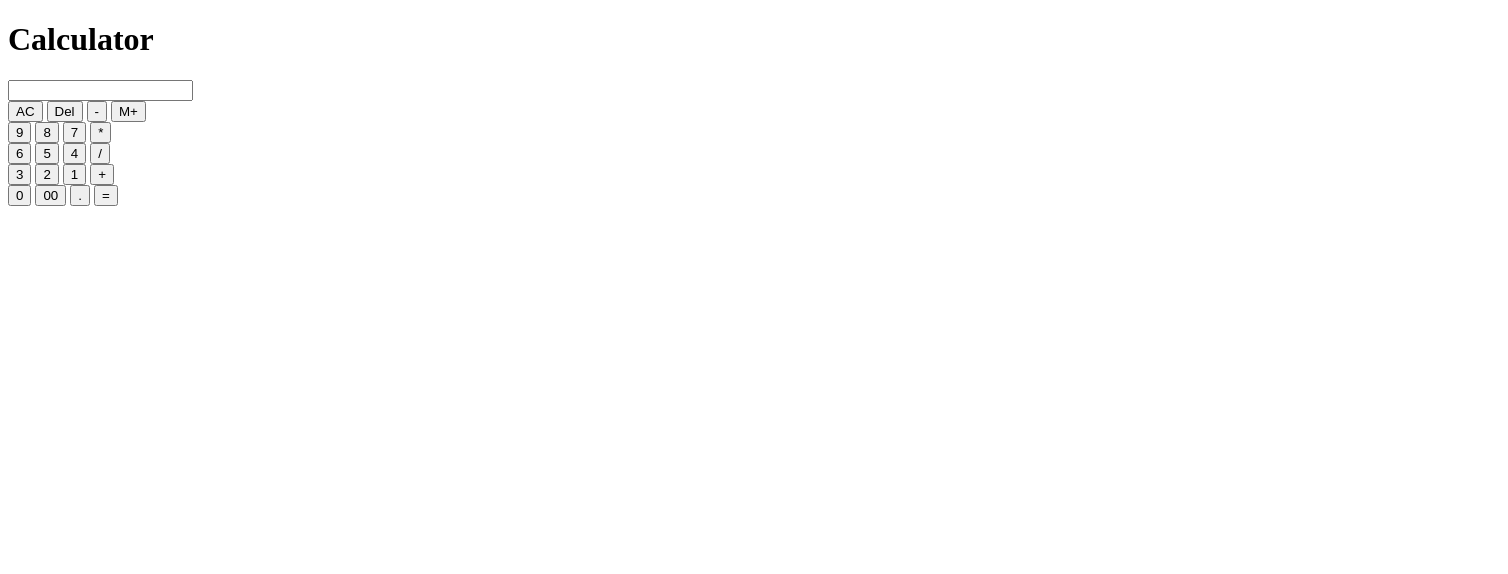
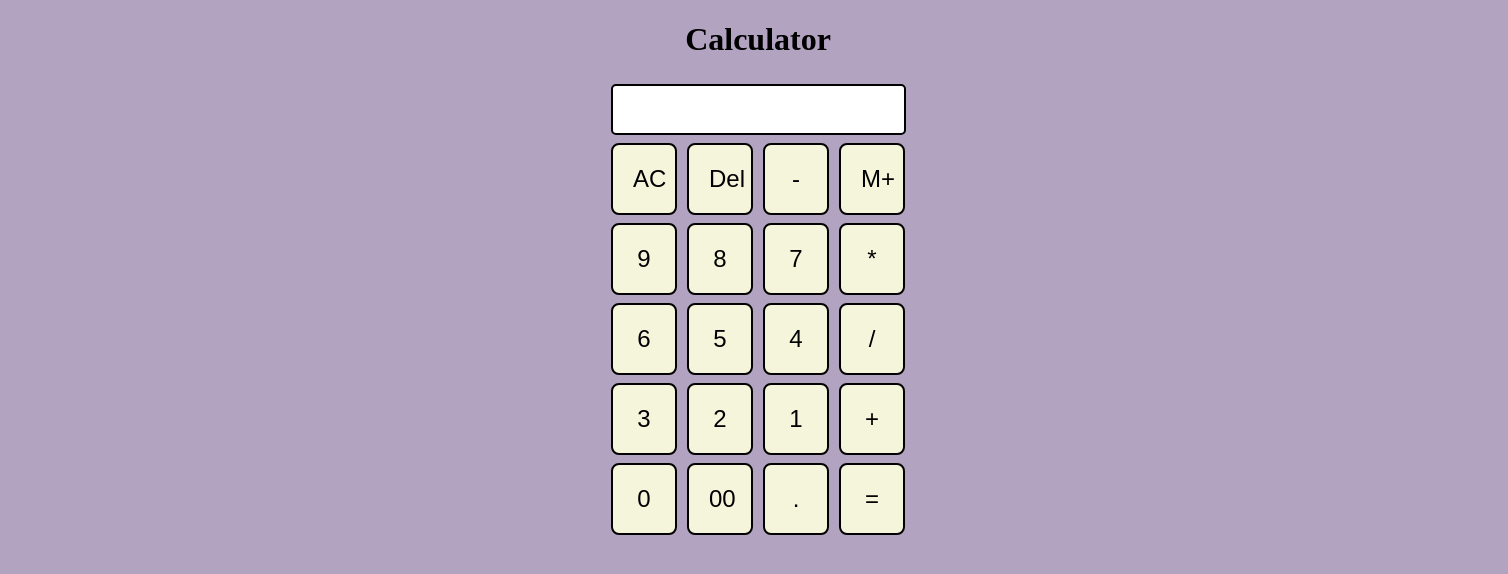
Before and after one commit to abhinavchy875/Calculator, a plain HTML site: page index.html in a window 1280 px wide. Shown: the whole page, 1508 px wide, since content can reach past the window. Drawn offline with Linux system fonts and the light colour scheme; the site is published under a folder, as on GitHub Pages, so addresses that start at the root find nothing.

Commit message:
Update index.html

```diff
--- a/index.html
+++ b/index.html
@@ -5,7 +5,7 @@
     <meta http-equiv="X-UA-Compatible" content="IE=edge">
     <meta name="viewport" content="width=device-width, initial-scale=1.0">
     <title>calculator of Abhinav</title>
-    <link href="/ak.css" rel="stylesheet" type="text/css"/>
+    <link href="ak.css" rel="stylesheet" type="text/css"/>
 </head>
 <body>
     <h1 class="text-center">Calculator</h1>
```
